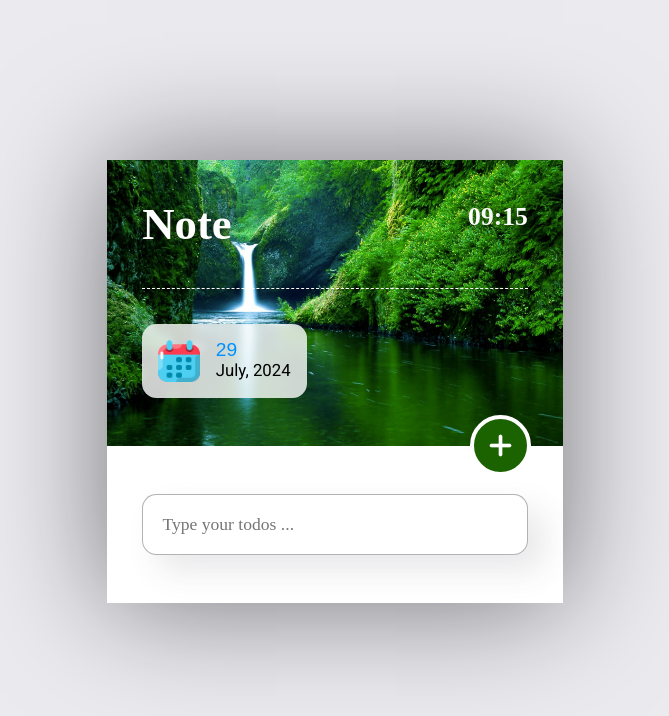
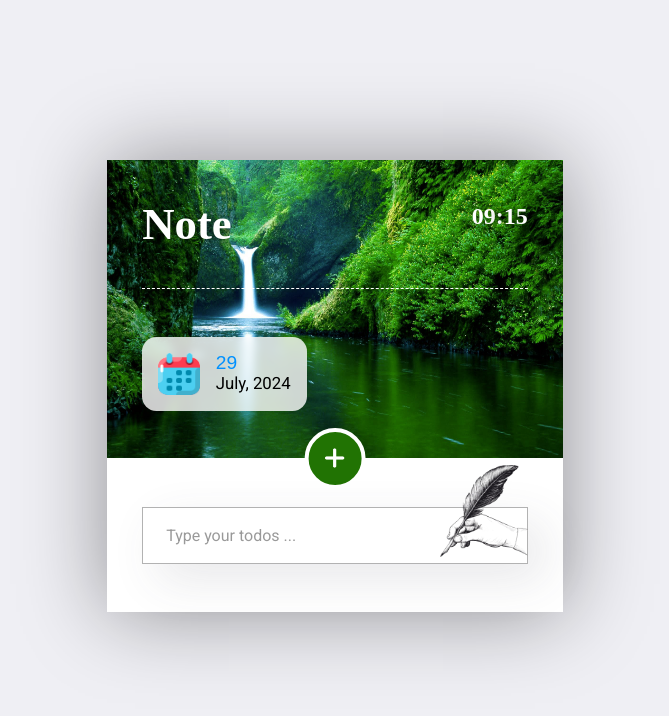
Before and after one commit to Sardorbek0731/TypeScript---Todo, a React (Vite) app: page / in a window 1280 px wide. Shown: the top 716 px of the page, without its empty margins (305-974 px from the left). Built offline with nearby package versions, Linux system fonts and the light colour scheme; no server answers; a web font is replaced by a local one.

Commit message:
changed design

```diff
--- a/src/App.css
+++ b/src/App.css
@@ -11,7 +11,7 @@
 
 :root {
   --font-family: "Roboto", sans-serif;
-  --background-color: rgb(234, 234, 239);
+  --background-color: rgb(239, 239, 244);
   --text-color: rgba(58, 57, 71, 0.7);
   --serif-fontFamily: "Averia Serif Libre", serif;
   --border-color: rgb(191, 191, 191);
--- a/src/components/input/Input.css
+++ b/src/components/input/Input.css
@@ -1,24 +1,47 @@
 .input {
+  position: relative;
   margin: 6rem 0 3rem 0;
 }
 
 .input input {
+  position: relative;
   width: 100%;
   outline: none;
-  padding: 1.2rem;
-  font-size: 1.1rem;
+  padding: 1.1rem 6rem 1.1rem 1.2rem;
+  font-size: 1.05rem;
   font-weight: 400;
-  border-radius: 0.9rem;
   border: 1px solid rgba(0, 0, 0, 0.3);
-  box-shadow: 1rem 1rem 2rem rgba(69, 68, 79, 0.12);
+  box-shadow: 1rem 1rem 3rem rgba(69, 68, 79, 0.12);
   transition: all 0.3s;
 }
 
-.input input:hover {
+.input input:hover,
+.input input:focus {
   border: 1px solid black;
 }
 
-.input input::placeholder {
-  font-family: var(--serif-fontFamily);
-  font-weight: 300;
+.input label {
+  position: absolute;
+  left: 1.2rem;
+  top: 50%;
+  padding: 0 0.3rem;
+  transform: translateY(-50%);
+  color: rgba(0, 0, 0, 0.4);
+  cursor: text;
+  background-color: white;
+  transition: all 0.3s;
 }
+
+.input input:focus ~ label {
+  color: black;
+  top: 0;
+  font-size: 0.85rem;
+}
+
+.input img {
+  right: 0;
+  bottom: 0.4rem;
+  width: 5.5rem;
+  height: auto;
+  position: absolute;
+}
--- a/src/components/input/Input.tsx
+++ b/src/components/input/Input.tsx
@@ -1,10 +1,15 @@
 // CSS
 import "./Input.css";
+
+// Image
+import feather from "../../assets/images/feather/feather.png";
 
 function Input(): JSX.Element {
   return (
     <div className="input wp-100">
-      <input type="text" placeholder="Type your todos ..." autoComplete="off" />
+      <input type="text" id="input" autoComplete="off" />
+      <label htmlFor="input">Type your todos ...</label>
+      <img src={feather} alt="Feather Image" />
     </div>
   );
 }
--- a/src/components/time/Time.css
+++ b/src/components/time/Time.css
@@ -1,5 +1,5 @@
 .time {
-  margin-bottom: 2.2rem;
+  margin-bottom: 3rem;
   padding-bottom: 3rem;
   border-bottom: 1px dashed white;
 }
@@ -13,8 +13,8 @@
 }
 
 .time h3 {
-  font-size: 1.6rem;
-  line-height: 1.1rem;
+  font-size: 1.5rem;
+  line-height: 1rem;
   color: white;
   text-shadow: 0 0 1rem black;
   font-family: var(--serif-fontFamily);
--- a/src/components/todo/Todos.css
+++ b/src/components/todo/Todos.css
@@ -3,10 +3,10 @@
   width: 28.5rem;
   padding: 3rem 2.2rem 0 2.2rem;
   margin-top: 10rem;
-  box-shadow: 0 0 7rem rgba(0, 0, 0, 0.5);
+  box-shadow: 0 0 5rem rgba(0, 0, 0, 0.4);
   background: url("../../assets/images/nature/nature.jpg") top center no-repeat;
   background-color: #ffffff;
-  background-size: 100% 17.85rem;
+  background-size: 100% 18.65rem;
 }
 
 .row {
@@ -41,24 +41,19 @@
 
 .addTodos {
   position: absolute;
-  right: 2rem;
+  top: 16.75rem;
+  left: 50%;
   width: 3.8rem;
   height: 3.8rem;
   border-radius: 50%;
   border: 4px solid white;
   cursor: pointer;
   outline: none;
-  background-color: #1b6301;
-  top: 15.95rem;
-  transition: all 0.5s;
-  transform: rotate(0);
-}
-
-.addTodos:hover {
-  transform: rotate(180deg);
+  background-color: #217303;
+  transform: translateX(-50%);
 }
 
 .addTodos img {
-  width: 1.7rem;
+  width: 1.5rem;
   height: auto;
 }
```
Also changed, not shown: src/assets/images/feather/feather.png (added).
